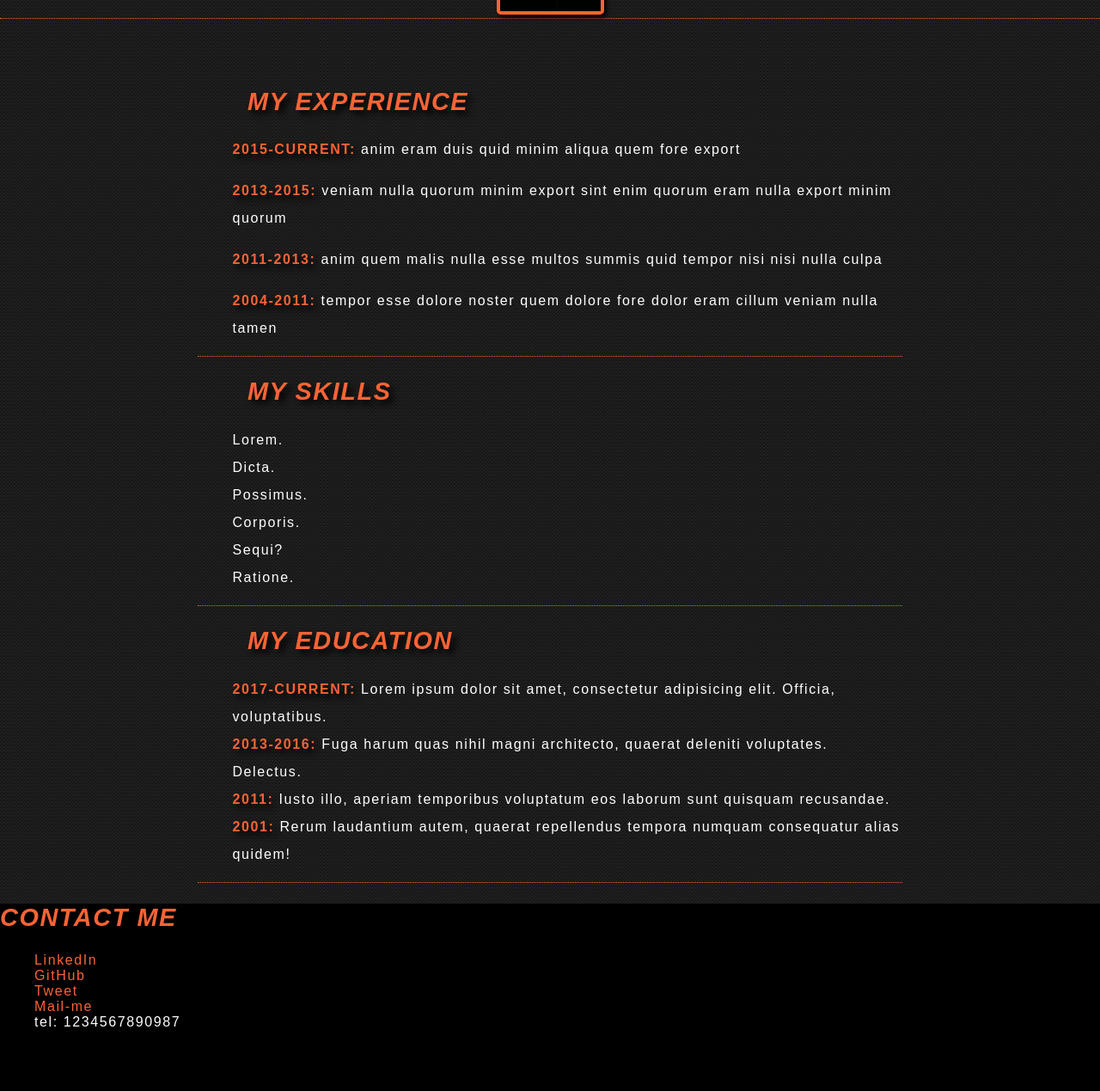
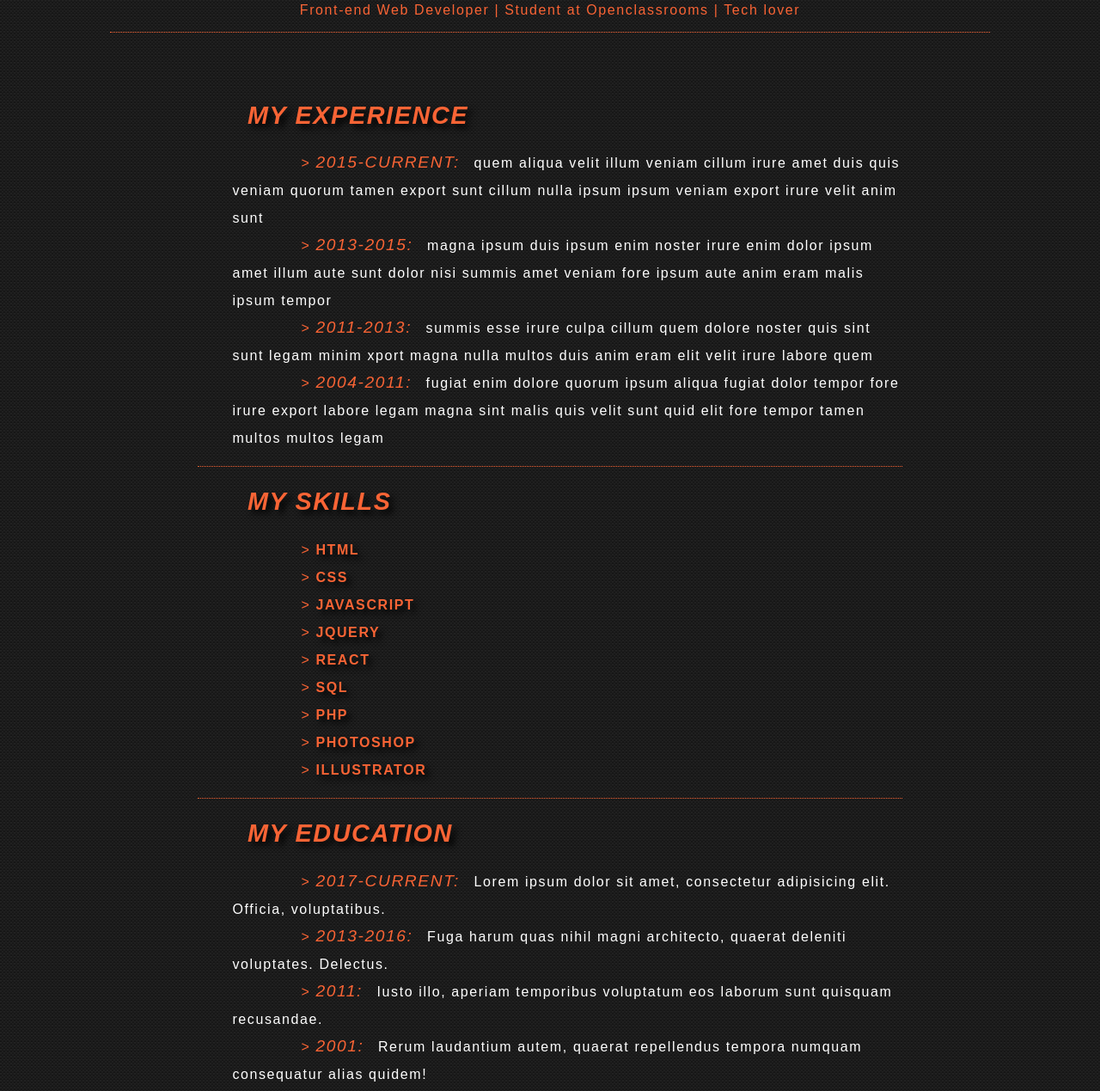
Before and after one commit to Atileon/My-resume, a plain HTML site: page index.html in a window 1280 px wide. Shown: the part 296-1565 px from the top of the page at 86% size. Drawn offline with Linux system fonts and the light colour scheme; a web font is replaced by a local one.

Commit message:
Some changes on sections and footer

```diff
--- a/index.html
+++ b/index.html
@@ -7,55 +7,69 @@
   </head>
   <body>
     <!-- Header here -->
+  <main>
     <header>
-      <h1>Steve Norman Peralta Romero</h1>
-      <p>Front-end Web Developer | Student at Openclassrooms | Tech lover</p>
+      <h1 class="name">Steve Norman Peralta Romero</h1>
       <a href="img/photo_normal.jpg"><img src="img/photo_small.jpg" alt="Hello!
          I'm Steve"></a>
+      <p class="cv-details">Front-end Web Developer | Student at Openclassrooms | Tech lover</p>
+
     </header>
 
      <!-- The Body here -->
-    <main>
+
 
       <!-- Experience Section  -->
-      <section>
+      <section class="experience-section">
         <h2>My Experience</h2>
-        <ul>
-          <li><p><strong>2015-current: </strong>anim eram duis quid minim aliqua
-             quem fore export</p></li>
-          <li><p><strong>2013-2015: </strong>veniam nulla quorum minim export
-            sint enim quorum eram nulla export minim quorum</p></li>
-          <li><p><strong>2011-2013: </strong>anim quem malis nulla esse multos
-            summis quid tempor nisi nisi nulla culpa</p></li>
-          <li><p><strong>2004-2011: </strong>tempor esse dolore noster quem
-            dolore fore dolor eram cillum veniam nulla tamen</p></li>
+        <ul class="section-list">
+          <li><em>2015-current: </em>quem aliqua velit illum
+            veniam cillum irure amet duis quis veniam quorum tamen
+            export sunt cillum nulla ipsum ipsum veniam export
+            irure velit anim sunt</li>
+            <li><em>2013-2015: </em>magna ipsum duis ipsum enim
+              noster irure enim dolor ipsum amet illum aute sunt
+              dolor nisi summis amet veniam fore ipsum aute anim
+              eram malis ipsum tempor</li>
+              <li><em>2011-2013: </em>summis esse irure culpa
+                cillum quem dolore noster quis sint sunt legam
+                minim xport magna nulla multos duis anim eram
+                elit velit irure labore quem</li>
+                <li><em>2004-2011: </em>fugiat enim dolore quorum
+                  ipsum aliqua fugiat dolor tempor fore irure
+                  export labore legam magna sint malis quis velit sunt quid elit fore tempor tamen multos
+                  multos legam</li>
         </ul>
       </section>
 
       <!-- Skills section -->
-      <section>
+      <section class="skills-section">
         <h2>My Skills</h2>
-        <ul>
-          <li>Lorem.</li>
-          <li>Dicta.</li>
-          <li>Possimus.</li>
-          <li>Corporis.</li>
-          <li>Sequi?</li>
-          <li>Ratione.</li>
+        <ul class="section-list">
+          <li><strong class="skill">html</strong></li>
+          <li><strong class="skill">css</strong></li>
+          <li><strong class="skill">javascript</strong></li>
+          <li><strong class="skill">Jquery</strong></li>
+          <li><strong class="skill">React</strong></li>
+          <li><strong class="skill">SQL</strong></li>
+          <li><strong class="skill">PHP</strong></li>
+          <li><strong class="skill">Photoshop</strong></li>
+          <li><strong class="skill">Illustrator</strong></li>
+
         </ul>
       </section>
 
       <!-- Education Section -->
-      <section>
+      <section class="edu-section">
         <h2>My Education</h2>
-        <ul>
-          <li><strong>2017-current: </strong>Lorem ipsum dolor sit amet,
+        <ul class="section-list">
+          <li><em>2017-current: </em>Lorem ipsum dolor sit amet,
             consectetur adipisicing elit. Officia, voluptatibus.</li>
-          <li><strong>2013-2016: </strong>Fuga harum quas nihil magni
+          <li><em>2013-2016: </em>Fuga harum quas nihil magni
             architecto, quaerat deleniti voluptates. Delectus.</li>
-          <li><strong>2011: </strong>Iusto illo, aperiam temporibus voluptatum
+          <li><em>2011: </em>Iusto illo, aperiam temporibus voluptatum
             eos laborum sunt quisquam recusandae.</li>
-          <li><strong>2001: </strong>Rerum laudantium autem, quaerat repellendus
+          <li><em>2001: </em>Rerum laudantium autem, quaerat repellendus
              tempora numquam consequatur alias quidem!</li>
         </ul>
       </section>
@@ -64,17 +78,23 @@
 
       <!-- The Footer here -->
      <footer>
-       <h2>Contact me</h2>
-       <ul>
-         <li><a href="https://www.linkedin.com/in/peralta-steve-atileon/">
-           LinkedIn</a></li>
-         <li><a href="https://github.com/Atileon">GitHub</a></li>
+       <section class="contact-section">
+         <h2>Contact me</h2>
+         <nav class="footer-nav">
+           <ul class="list-footer-nav">
+             <li><a target="_blank"
+               href="https://www.linkedin.com/in/peralta-steve-atileon/">
+               LinkedIn</a></li>
+             <li><a target="_blank"
+               href="https://github.com/Atileon">GitHub</a></li>
+             <li><a target="_blank"
+               href="https://twitter.com/Atileon">Tweet</a></li>
+             <li><a href="#">Mail-me</a></li>
+             <li><span>Tel: 1234567890987</span></li>
+           </ul>
+         </nav>
+       </section>
 
-         <li><a href="https://twitter.com/Atileon">Tweet</a></li>
-         <li><a href="#">Mail-me</a></li>
-         <li>tel: 1234567890987</li>
-
-       </ul>
      </footer>
   </body>
 </html>
```
